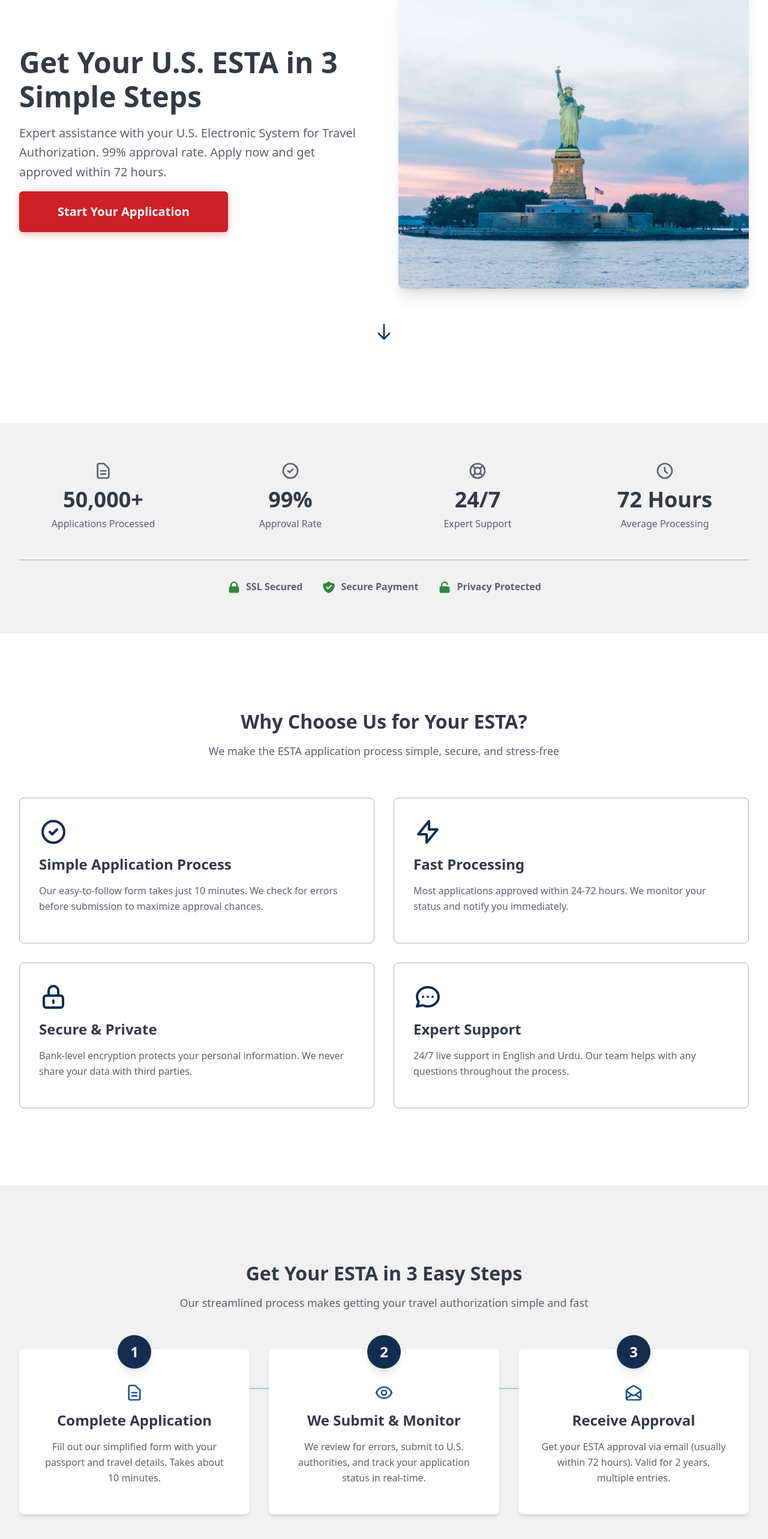
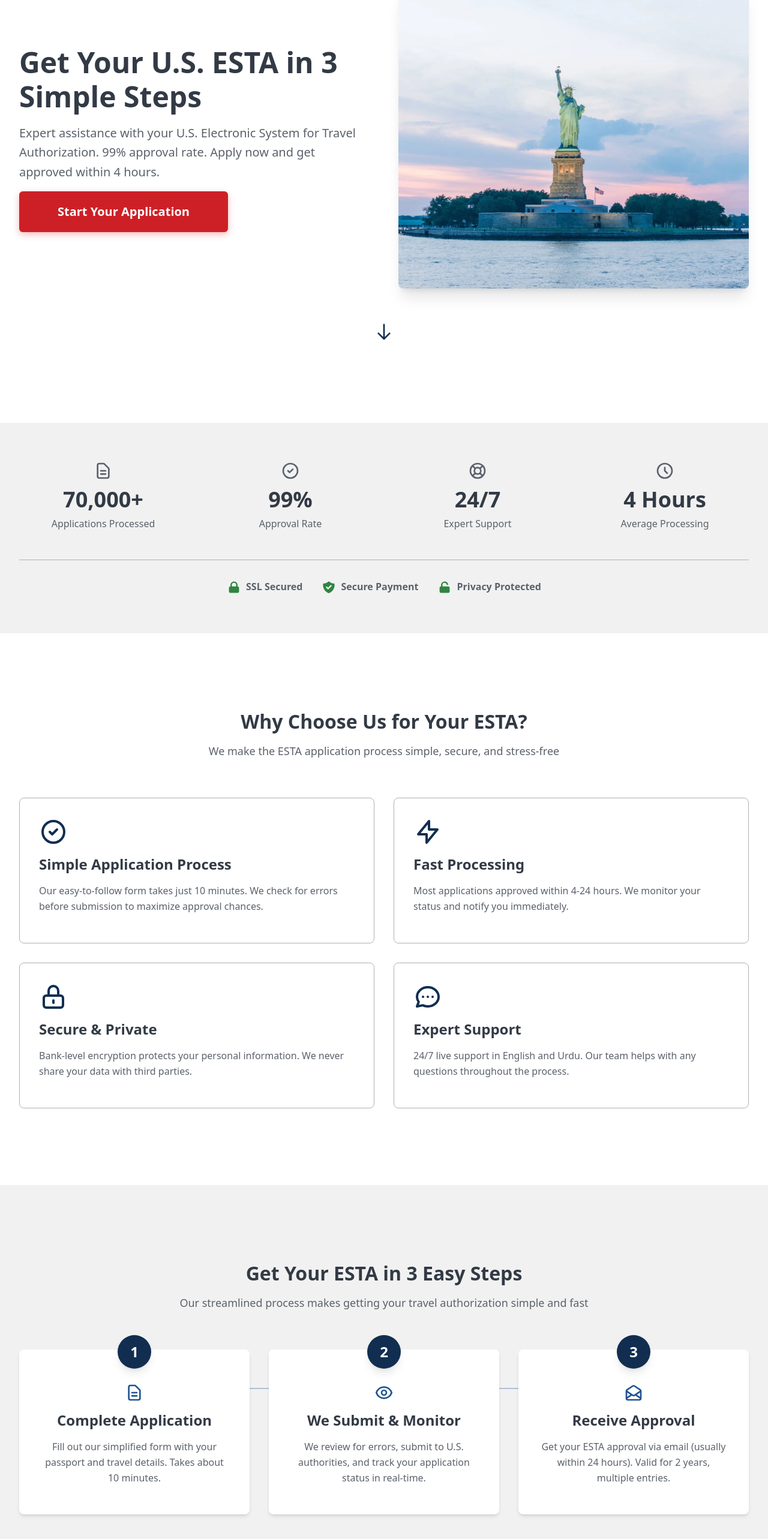
Before and after one commit to Jahanzaib00/ru.evisa-fe, a Next.js app: page / in a window 1280 px wide. Shown: the part 228-2794 px from the top of the page at 60% size. Built offline with nearby package versions, Linux system fonts and the light colour scheme; no server answers.

Commit message:
refactor: update processing times in FAQ, Hero, HowItWorks, TrustBar, and ValueProposition components

```diff
--- a/app/components/home/FAQ.tsx
+++ b/app/components/home/FAQ.tsx
@@ -14,7 +14,7 @@ const faqs: FAQItem[] = [
   {
     question: "How long does ESTA take to process?",
     answer:
-      "Most ESTA applications are approved within 24-72 hours. We recommend applying at least 72 hours before your flight, though you can apply up to 2 years before travel. We monitor your application status and notify you immediately upon approval.",
+      "Most ESTA applications are approved within 4-24 hours. We recommend applying at least 24 hours before your flight, though you can apply up to 2 years before travel. We monitor your application status and notify you immediately upon approval.",
   },
   {
     question: "How long is ESTA valid?",
--- a/app/components/home/Hero.tsx
+++ b/app/components/home/Hero.tsx
@@ -25,7 +25,7 @@ export default function Hero() {
             <p className="text-lg md:text-xl text-gov-gray mb-8 leading-relaxed">
               Expert assistance with your U.S. Electronic System for Travel
               Authorization. 99% approval rate. Apply now and get approved
-              within 72 hours.
+              within 4 hours.
             </p>
 
             {/* Primary CTA */}
--- a/app/components/home/HowItWorks.tsx
+++ b/app/components/home/HowItWorks.tsx
@@ -66,7 +66,7 @@ const steps: Step[] = [
     number: 3,
     title: "Receive Approval",
     description:
-      "Get your ESTA approval via email (usually within 72 hours). Valid for 2 years, multiple entries.",
+      "Get your ESTA approval via email (usually within 24 hours). Valid for 2 years, multiple entries.",
     icon: (
       <svg
         className="w-8 h-8"
@@ -88,7 +88,7 @@ const steps: Step[] = [
 export default function HowItWorks() {
   const handleCTAClick = () => {
     trackCTAClick("how-it-works");
-    window.location.href = '/apply';
+    window.location.href = "/apply";
   };
 
   return (
--- a/app/components/home/TrustBar.tsx
+++ b/app/components/home/TrustBar.tsx
@@ -10,7 +10,7 @@ interface Stat {
 
 const stats: Stat[] = [
   {
-    value: "50,000+",
+    value: "70,000+",
     label: "Applications Processed",
     icon: (
       <svg
@@ -67,7 +67,7 @@ const stats: Stat[] = [
     ),
   },
   {
-    value: "72 Hours",
+    value: "4 Hours",
     label: "Average Processing",
     icon: (
       <svg
--- a/app/components/home/ValueProposition.tsx
+++ b/app/components/home/ValueProposition.tsx
@@ -47,7 +47,7 @@ const benefits: Benefit[] = [
     ),
     title: "Fast Processing",
     description:
-      "Most applications approved within 24-72 hours. We monitor your status and notify you immediately.",
+      "Most applications approved within 4-24 hours. We monitor your status and notify you immediately.",
   },
   {
     icon: (
```
